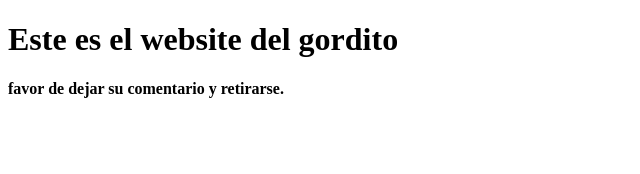
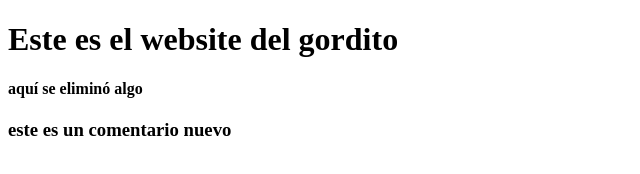
Before and after one commit to danamaring/prueba_gordito, a plain HTML site: page index.html in a window 1280 px wide. Shown: the whole page, without its empty margins (0-640 px from the left). Drawn offline with Linux system fonts and the light colour scheme.

Commit message:
editando en una nueva branch. PARTE 2

```diff
--- a/index.html
+++ b/index.html
@@ -6,7 +6,9 @@
 <body>
 	<h1>Este es el website del gordito</h1>
 
-	<h4>favor de dejar su comentario y retirarse.</h4>
+	<h4>aquí se eliminó algo</h4>
+
+	<h3>este es un comentario nuevo</h3>
 
 </body>
 </html>
```
